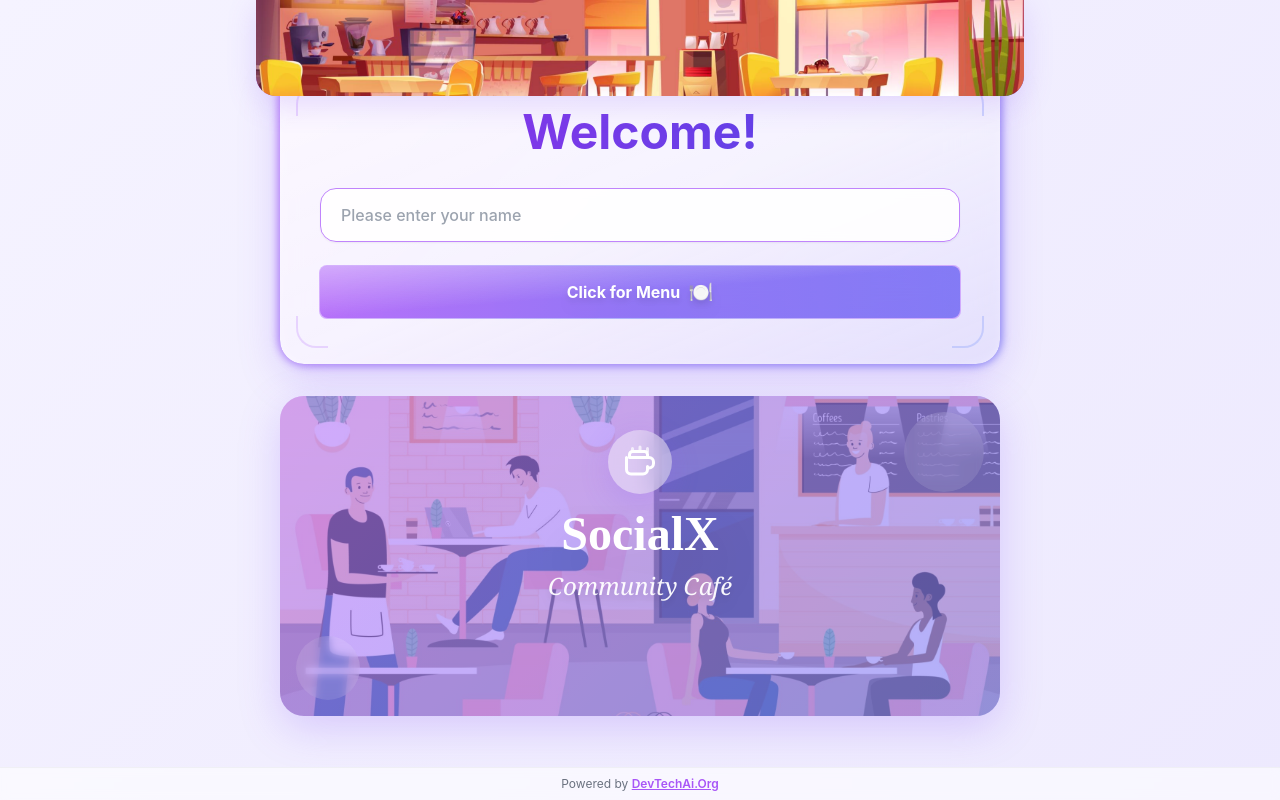
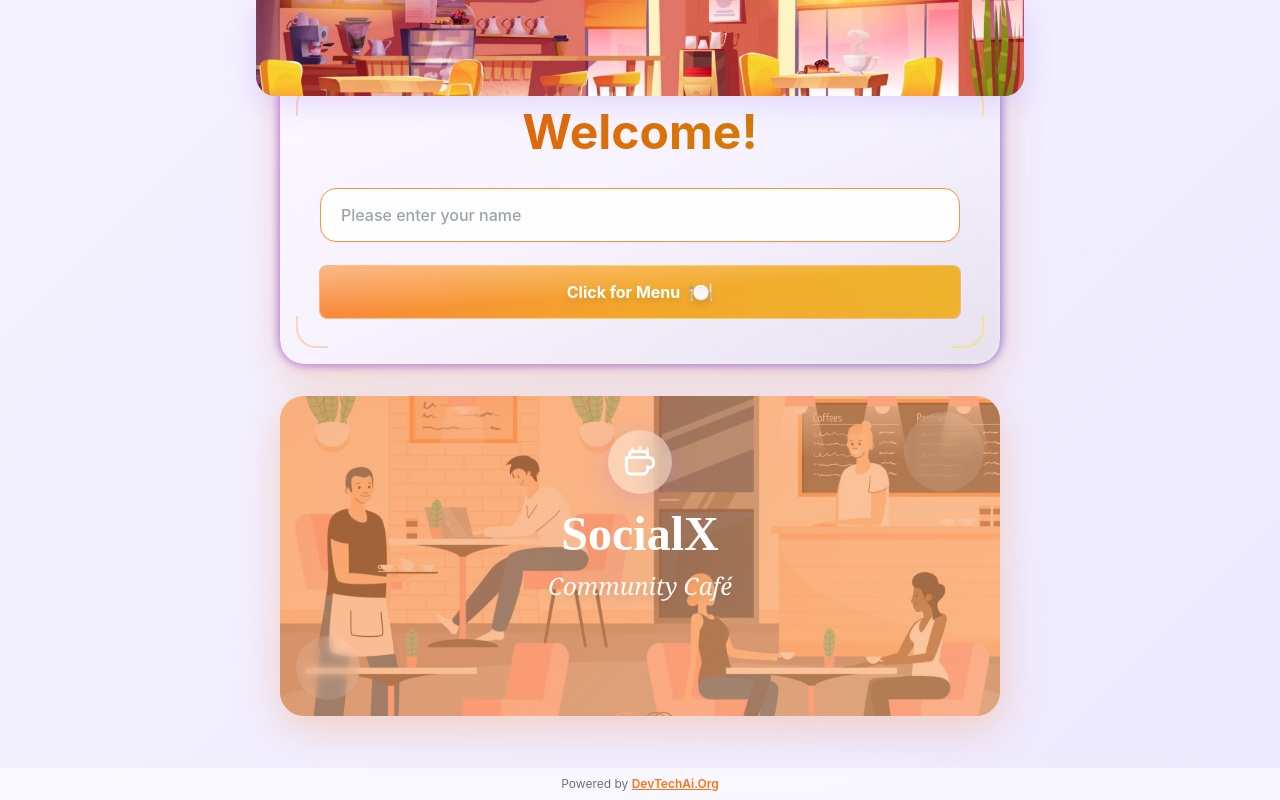
Before and after one commit to DevTechAI/DTA-SocialX-QR_Menu_POC, a Next.js app: page / in a window 1280 px wide. Built offline with nearby package versions, Linux system fonts and the light colour scheme.

Commit message:
orange tint is added

```diff
--- a/app/admin/page.tsx
+++ b/app/admin/page.tsx
@@ -107,7 +107,7 @@
               </div>
             </div>
             <div className="flex items-start gap-4">
-              <div className="w-10 h-10 rounded-xl bg-gradient-to-r from-purple-500 to-pink-500 flex items-center justify-center flex-shrink-0">
+              <div className="w-10 h-10 rounded-xl bg-gradient-to-r from-orange-500 to-yellow-500 flex items-center justify-center flex-shrink-0">
                 <span className="text-xl">📱</span>
               </div>
               <div>
--- a/app/globals.css
+++ b/app/globals.css
@@ -1,6 +1,8 @@
 @tailwind base;
 @tailwind components;
 @tailwind utilities;
+
+/* Force rebuild for orange theme */
 
 :root {
   --background: #fafafa;
--- a/app/page.tsx
+++ b/app/page.tsx
@@ -8,6 +8,7 @@
 export default function SocialXMenuApp() {
   // View state
   const [currentView, setCurrentView] = useState<ViewState>('nameEntry');
+  const [navigationHistory, setNavigationHistory] = useState<ViewState[]>([]);
 
   // Name entry state
   const [customerName, setCustomerName] = useState('');
@@ -86,6 +87,20 @@
     }
   }, [currentView]);
 
+  // Navigation helpers
+  const navigateToView = (view: ViewState) => {
+    setNavigationHistory(prev => [...prev, currentView]);
+    setCurrentView(view);
+  };
+
+  const navigateBack = () => {
+    if (navigationHistory.length > 0) {
+      const previousView = navigationHistory[navigationHistory.length - 1];
+      setNavigationHistory(prev => prev.slice(0, -1));
+      setCurrentView(previousView);
+    }
+  };
+
   // Name Entry Handlers
   const handleNameSubmit = (e: React.FormEvent) => {
     e.preventDefault();
@@ -101,7 +116,7 @@
       setSelectedItems([]);
       setExpandedCategories([]);
 
-      setCurrentView('menu');
+      navigateToView('menu');
     }
   };
 
@@ -186,7 +201,7 @@
         setOrderId(mockOrderId);
         localStorage.setItem('orderId', mockOrderId);
         localStorage.setItem('orderPlaced', 'true');
-        setCurrentView('orderPlaced');
+        navigateToView('orderPlaced');
       }
     } catch (error) {
       console.error('Error placing order:', error);
@@ -194,7 +209,7 @@
       setOrderId(mockOrderId);
       localStorage.setItem('orderId', mockOrderId);
       localStorage.setItem('orderPlaced', 'true');
-      setCurrentView('orderPlaced');
+      navigateToView('orderPlaced');
     }
   };
 
@@ -211,6 +226,7 @@
     setExpandedCategories([]);
     setOrderId('');
     setOrderStatus('Received');
+    setNavigationHistory([]);
 
     localStorage.removeItem('customerName');
     localStorage.removeItem('selectedItems');
@@ -258,8 +274,8 @@
 
               {/* Main card */}
               <div className="relative rounded-2xl sm:rounded-3xl overflow-hidden shadow-soft-xl transform hover:scale-[1.02] transition-all duration-500">
-                {/* Glass-morphism background */}
-                <div className="absolute inset-0 bg-gradient-to-br from-white/95 via-white/90 to-purple-50/80 backdrop-blur-xl"></div>
+              {/* Glass-morphism background */}
+              <div className="absolute inset-0 bg-gradient-to-br from-white/95 via-white/90 to-orange-50/80 backdrop-blur-xl"></div>
 
                 {/* Shine effect */}
                 <div className="absolute inset-0 bg-gradient-to-tr from-transparent via-white/40 to-transparent opacity-0 group-hover:opacity-100 transition-opacity duration-700"></div>
@@ -333,7 +349,7 @@
             {/* SocialX Logo Card with Café Background */}
             <div className="rounded-2xl sm:rounded-3xl overflow-hidden shadow-soft-xl transform hover:scale-105 transition-all duration-300">
               <div className="relative w-full h-48 sm:h-56 md:h-72 lg:h-80 p-6 sm:p-8 md:p-10" style={{
-                background: 'linear-gradient(135deg, rgba(168, 85, 247, 0.75) 0%, rgba(99, 102, 241, 0.75) 100%)',
+                background: 'linear-gradient(135deg, rgba(249, 115, 22, 0.75) 0%, rgba(251, 146, 60, 0.75) 100%)',
               }}>
                 {/* Café Background Vector - Fitted to this window */}
                 <div
@@ -406,6 +422,25 @@
   if (currentView === 'orderPlaced') {
     return (
       <div className="min-h-screen gradient-soft flex flex-col items-center pb-16 sm:pb-20">
+        {/* Back Button - Left Arrow */}
+        <button
+          onClick={navigateBack}
+          className="fixed top-4 left-4 z-[60] group/back"
+        >
+          <div className="relative rounded-xl overflow-hidden shadow-soft-lg hover:shadow-soft-xl transition-all active:scale-95">
+            {/* Glossy transparent background */}
+            <div className="absolute inset-0 bg-white/40 backdrop-blur-md"></div>
+            {/* Glass shine effect */}
+            <div className="absolute inset-0 bg-gradient-to-br from-white/60 via-transparent to-transparent"></div>
+            {/* Arrow icon */}
+            <div className="relative z-10 p-3">
+              <svg className="w-6 h-6 text-primary-600 group-hover/back:text-primary-700 transition-colors" fill="none" viewBox="0 0 24 24" stroke="currentColor" strokeWidth={2.5}>
+                <path strokeLinecap="round" strokeLinejoin="round" d="M15 19l-7-7 7-7" />
+              </svg>
+            </div>
+          </div>
+        </button>
+
         {/* Header with Banner Background - Mobile Container (No Text) */}
         <div className="w-full max-w-md md:max-w-2xl lg:max-w-3xl shadow-soft-lg sticky top-0 z-50 relative overflow-hidden gradient-primary rounded-b-2xl mb-4">
           {/* Content Layer with Banner Background */}
@@ -434,7 +469,7 @@
           {/* Main card with glass-morphism */}
           <div className="relative rounded-3xl overflow-hidden shadow-soft-xl flex flex-col">
             {/* Glass background */}
-            <div className="absolute inset-0 bg-gradient-to-br from-white/95 via-white/90 to-purple-50/80 backdrop-blur-xl"></div>
+            <div className="absolute inset-0 bg-gradient-to-br from-white/95 via-white/90 to-orange-50/80 backdrop-blur-xl"></div>
 
             {/* Shine effect */}
             <div className="absolute inset-0 bg-gradient-to-tr from-transparent via-white/40 to-transparent"></div>
@@ -466,7 +501,7 @@
 
                 {/* Status Section */}
                 <div className="mb-4">
-                  <div className="bg-gradient-to-br from-primary-50 via-accent-50 to-purple-50 rounded-2xl p-4 border border-primary-100">
+                  <div className="bg-gradient-to-br from-primary-50 via-accent-50 to-orange-50 rounded-2xl p-4 border border-primary-100">
                     <div className="flex items-center justify-between">
                       <span className="text-sm font-bold text-gray-700">Order Status</span>
                       <span className="text-lg font-bold text-primary-600">{orderStatus}</span>
@@ -482,7 +517,7 @@
                   {selectedItems.map(({ item, quantity }) => (
                     <div key={item.id} className="relative group/item rounded-2xl overflow-hidden">
                       {/* Card background */}
-                      <div className="bg-gradient-to-br from-white via-white to-purple-50/60 p-4 border border-primary-100 shadow-sm">
+                      <div className="bg-gradient-to-br from-white via-white to-orange-50/60 p-4 border border-primary-100 shadow-sm">
                         <div className="flex items-center gap-3">
                           {/* Icon */}
                           {item.icon && (
@@ -519,7 +554,7 @@
               <div className="p-4 sm:p-6 pt-3 sm:pt-4 border-t border-primary-100 bg-white/50">
                 {/* Total - Only visible for Bill Generated or Bill Paid */}
                 {(orderStatus === 'Bill Generated' || orderStatus === 'Bill Paid') && (
-                  <div className="bg-gradient-to-br from-primary-50 via-accent-50 to-purple-50 rounded-2xl p-4 mb-4">
+                  <div className="bg-gradient-to-br from-primary-50 via-accent-50 to-orange-50 rounded-2xl p-4 mb-4">
                     <div className="flex justify-between items-center">
                       <span className="text-lg font-bold text-gray-800">Total Amount</span>
                       <span className="text-2xl font-bold text-primary-600">₹{getTotalAmount()}</span>
@@ -561,8 +596,50 @@
   }
 
   // ===== MENU VIEW =====
+  const cameFromOrderPlaced = navigationHistory.includes('orderPlaced');
+
   return (
     <main className="min-h-screen gradient-soft flex flex-col items-center">
+      {/* Back Button - Left Arrow (to Name Entry) */}
+      <button
+        onClick={navigateBack}
+        className="fixed top-4 left-4 z-[60] group/back"
+      >
+        <div className="relative rounded-xl overflow-hidden shadow-soft-lg hover:shadow-soft-xl transition-all active:scale-95">
+          {/* Glossy transparent background */}
+          <div className="absolute inset-0 bg-white/40 backdrop-blur-md"></div>
+          {/* Glass shine effect */}
+          <div className="absolute inset-0 bg-gradient-to-br from-white/60 via-transparent to-transparent"></div>
+          {/* Arrow icon */}
+          <div className="relative z-10 p-3">
+            <svg className="w-6 h-6 text-primary-600 group-hover/back:text-primary-700 transition-colors" fill="none" viewBox="0 0 24 24" stroke="currentColor" strokeWidth={2.5}>
+              <path strokeLinecap="round" strokeLinejoin="round" d="M15 19l-7-7 7-7" />
+            </svg>
+          </div>
+        </div>
+      </button>
+
+      {/* Forward Button - Right Arrow (to Order Placed) - Only if came from there */}
+      {cameFromOrderPlaced && (
+        <button
+          onClick={() => navigateToView('orderPlaced')}
+          className="fixed top-4 right-4 z-[60] group/forward"
+        >
+          <div className="relative rounded-xl overflow-hidden shadow-soft-lg hover:shadow-soft-xl transition-all active:scale-95">
+            {/* Glossy transparent background */}
+            <div className="absolute inset-0 bg-white/40 backdrop-blur-md"></div>
+            {/* Glass shine effect */}
+            <div className="absolute inset-0 bg-gradient-to-br from-white/60 via-transparent to-transparent"></div>
+            {/* Arrow icon */}
+            <div className="relative z-10 p-3">
+              <svg className="w-6 h-6 text-primary-600 group-hover/forward:text-primary-700 transition-colors" fill="none" viewBox="0 0 24 24" stroke="currentColor" strokeWidth={2.5}>
+                <path strokeLinecap="round" strokeLinejoin="round" d="M9 5l7 7-7 7" />
+              </svg>
+            </div>
+          </div>
+        </button>
+      )}
+
       {/* Header with Banner Background - Mobile Container */}
       <div className="w-full max-w-md md:max-w-2xl lg:max-w-3xl shadow-soft-lg sticky top-0 z-50 relative overflow-hidden gradient-primary rounded-b-2xl">
         {/* Content Layer with Banner Background */}
@@ -611,7 +688,7 @@
                 {/* Main header bar */}
                 <div className="relative rounded-xl overflow-hidden shadow-soft hover:shadow-soft-lg transition-all duration-300">
                   {/* Glass background */}
-                  <div className="absolute inset-0 bg-gradient-to-br from-white/95 via-white/90 to-purple-50/80 backdrop-blur-xl"></div>
+                  <div className="absolute inset-0 bg-gradient-to-br from-white/95 via-white/90 to-orange-50/80 backdrop-blur-xl"></div>
 
                   {/* Content */}
                   <div className="relative z-10 px-5 py-3 flex items-center justify-between">
@@ -644,7 +721,7 @@
                         {/* Card */}
                         <div className="relative rounded-xl overflow-hidden shadow-soft">
                           {/* Glass background */}
-                          <div className="absolute inset-0 bg-gradient-to-br from-white/95 via-white/90 to-purple-50/70 backdrop-blur-xl"></div>
+                          <div className="absolute inset-0 bg-gradient-to-br from-white/95 via-white/90 to-orange-50/70 backdrop-blur-xl"></div>
 
                           {/* Content */}
                           <div className="relative z-10 p-3">
@@ -718,7 +795,7 @@
         <div className="flex flex-col bg-white rounded-t-3xl">
           {/* Scrollable Order Summary - Fixed height to show 2 items */}
           {selectedItems.length > 0 && (
-            <div className="relative group/summary rounded-t-3xl overflow-hidden bg-gradient-to-br from-primary-50 via-accent-50 to-purple-50">
+            <div className="relative group/summary rounded-t-3xl overflow-hidden bg-gradient-to-br from-primary-50 via-accent-50 to-orange-50">
               {/* Content */}
               <div className="relative z-10 p-4 rounded-t-3xl">
                 {/* Items List - Max height to show 2 items */}
--- a/tailwind.config.ts
+++ b/tailwind.config.ts
@@ -9,58 +9,58 @@
   theme: {
     extend: {
       colors: {
-        // Theme colors matching the UI design
+        // Orange-themed colors matching the header vector
         primary: {
-          50: '#faf5ff',
-          100: '#f3e8ff',
-          200: '#e9d5ff',
-          300: '#d8b4fe',
-          400: '#c084fc',
-          500: '#a855f7',
-          600: '#9333ea',
-          700: '#7e22ce',
-          800: '#6b21a8',
-          900: '#581c87',
+          50: '#fff7ed',
+          100: '#ffedd5',
+          200: '#fed7aa',
+          300: '#fdba74',
+          400: '#fb923c',
+          500: '#f97316',
+          600: '#ea580c',
+          700: '#c2410c',
+          800: '#9a3412',
+          900: '#7c2d12',
         },
         secondary: {
-          50: '#eff6ff',
-          100: '#dbeafe',
-          200: '#bfdbfe',
-          300: '#93c5fd',
-          400: '#60a5fa',
-          500: '#3b82f6',
-          600: '#2563eb',
-          700: '#1d4ed8',
-          800: '#1e40af',
-          900: '#1e3a8a',
+          50: '#fef2f2',
+          100: '#fee2e2',
+          200: '#fecaca',
+          300: '#fca5a5',
+          400: '#f87171',
+          500: '#ef4444',
+          600: '#dc2626',
+          700: '#b91c1c',
+          800: '#991b1b',
+          900: '#7f1d1d',
         },
         accent: {
-          50: '#eef2ff',
-          100: '#e0e7ff',
-          200: '#c7d2fe',
-          300: '#a5b4fc',
-          400: '#818cf8',
-          500: '#6366f1',
-          600: '#4f46e5',
-          700: '#4338ca',
-          800: '#3730a3',
-          900: '#312e81',
+          50: '#fefce8',
+          100: '#fef9c3',
+          200: '#fef08a',
+          300: '#fde047',
+          400: '#facc15',
+          500: '#eab308',
+          600: '#ca8a04',
+          700: '#a16207',
+          800: '#854d0e',
+          900: '#713f12',
         },
         background: 'var(--background)',
         foreground: 'var(--foreground)',
       },
       backgroundImage: {
-        'gradient-primary': 'linear-gradient(135deg, #a855f7 0%, #6366f1 100%)',
-        'gradient-secondary': 'linear-gradient(135deg, #3b82f6 0%, #8b5cf6 100%)',
-        'gradient-accent': 'linear-gradient(135deg, #6366f1 0%, #a855f7 100%)',
-        'gradient-soft': 'linear-gradient(135deg, #f5f3ff 0%, #ede9fe 100%)',
+        'gradient-primary': 'linear-gradient(135deg, #f97316 0%, #fb923c 100%)',
+        'gradient-secondary': 'linear-gradient(135deg, #ea580c 0%, #f97316 100%)',
+        'gradient-accent': 'linear-gradient(135deg, #fb923c 0%, #fdba74 100%)',
+        'gradient-soft': 'linear-gradient(135deg, #fff7ed 0%, #ffedd5 100%)',
       },
       boxShadow: {
-        'soft': '0 4px 20px rgba(139, 92, 246, 0.15)',
-        'soft-lg': '0 8px 30px rgba(139, 92, 246, 0.2)',
-        'soft-xl': '0 12px 40px rgba(139, 92, 246, 0.25)',
+        'soft': '0 4px 20px rgba(249, 115, 22, 0.15)',
+        'soft-lg': '0 8px 30px rgba(249, 115, 22, 0.2)',
+        'soft-xl': '0 12px 40px rgba(249, 115, 22, 0.25)',
         'card': '0 2px 8px rgba(0, 0, 0, 0.05)',
-        'card-hover': '0 8px 24px rgba(139, 92, 246, 0.2)',
+        'card-hover': '0 8px 24px rgba(249, 115, 22, 0.2)',
       },
       screens: {
         'xs': '320px',
```
